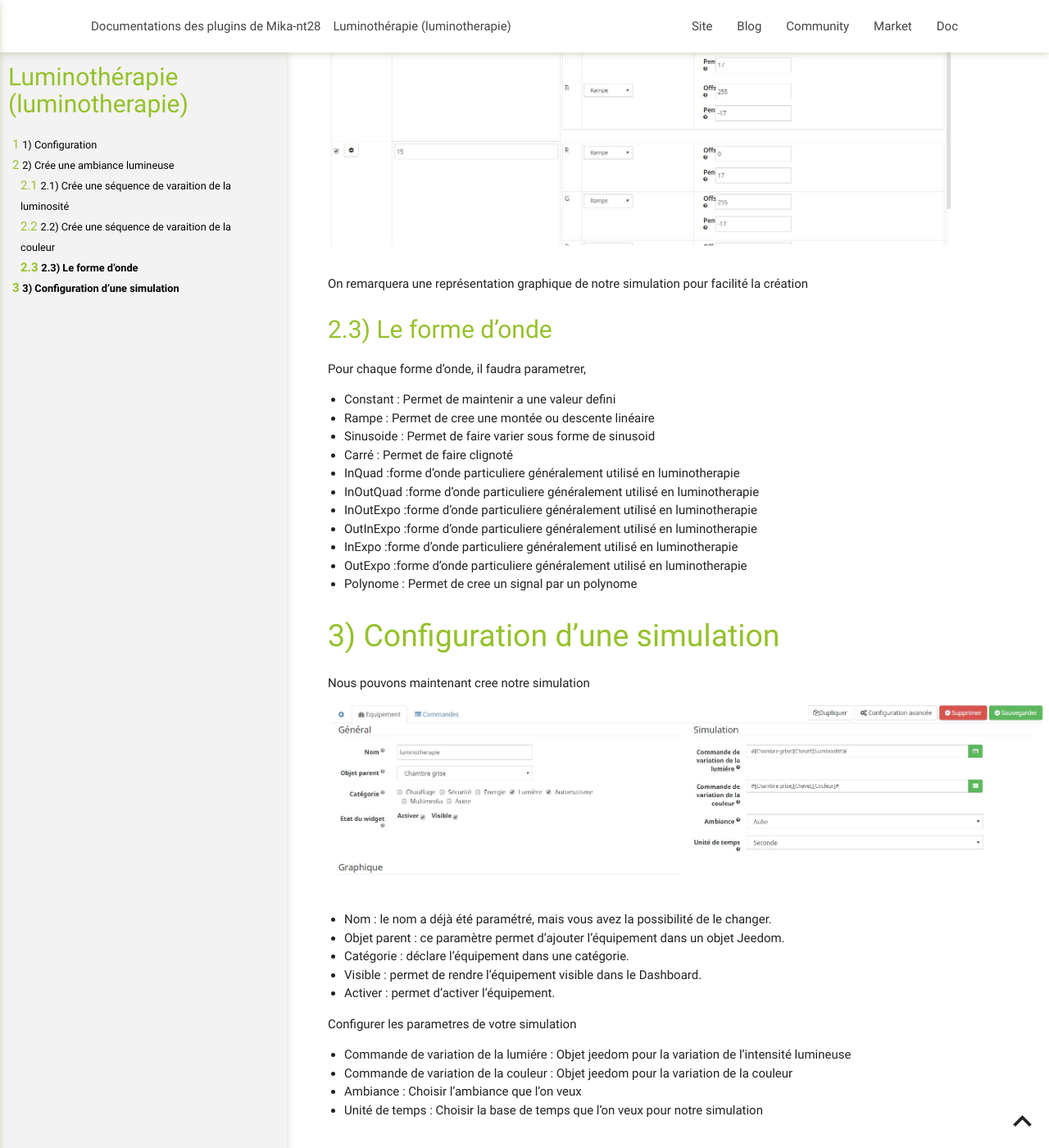
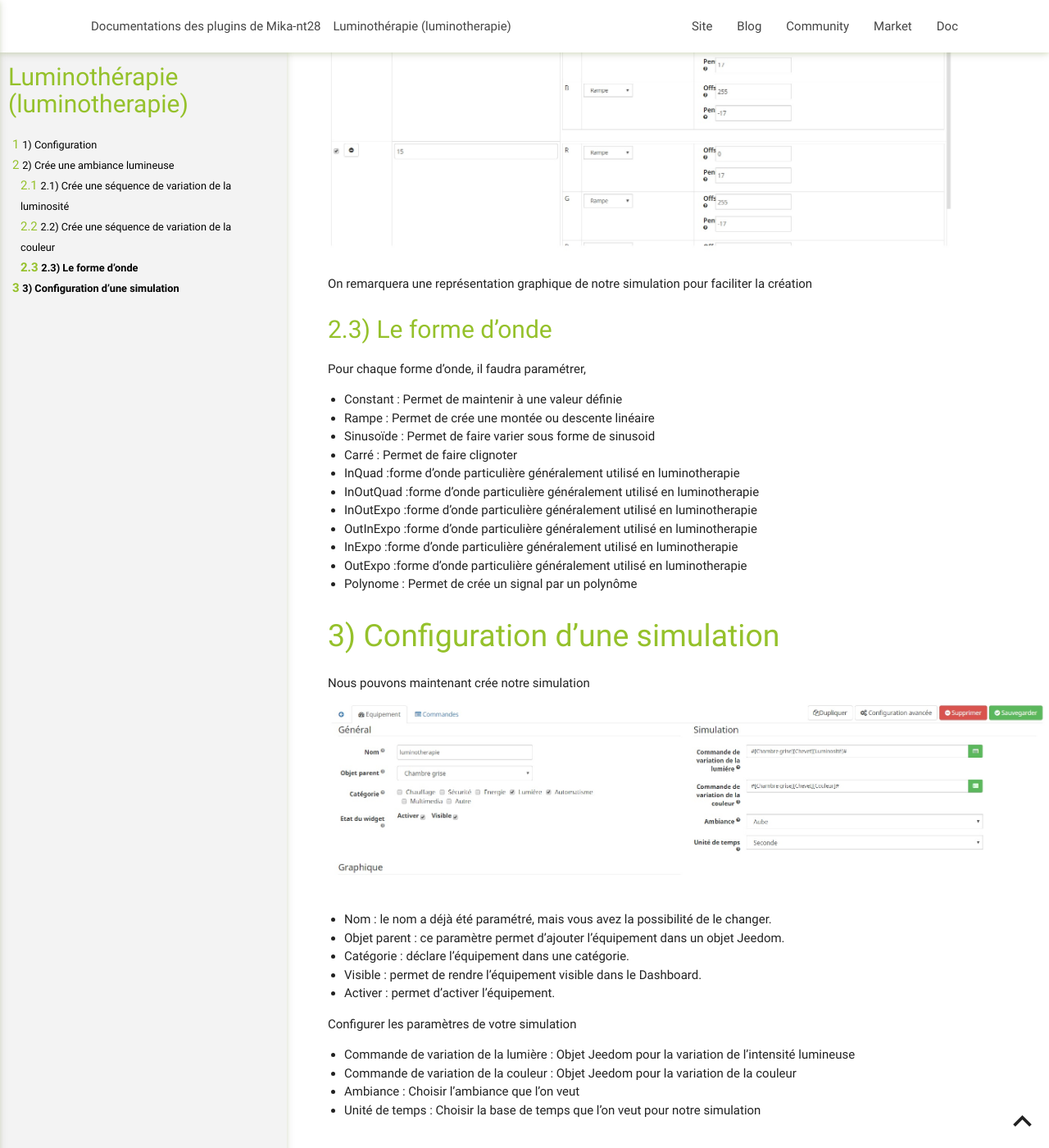
Before and after one commit to mika-nt28/Documentations, a Jekyll site: the page built from luminotherapie/fr_FR/index.md, in a window 1280 px wide and 1400 px high, scrolled down 1922 px. Shown: the whole window at 82% size. Built offline with Jekyll 4.4.1, drawn with Linux system fonts in a browser that asks for light colours; some of the changed text lies outside the part shown.

Commit message:
Typo : luminotherapie + modif Doc Freebox_oS

```diff
--- a/luminotherapie/fr_FR/index.md
+++ b/luminotherapie/fr_FR/index.md
@@ -7,63 +7,63 @@
 
 ====
 
-Ce plugin permet de créer des ambiances lumineuse
+Ce plugin permet de créer des ambiances lumineuses
 ![introduction01](../images/luminotherapie_screenshot_Configuration.jpg)
 
 Configuration
 ====
 
-* Temps d'attente : Ce temps, exprimé en seconde, est un temps de pause chaque verification d'un lancement d'une simulation. Ce temps est important pour libérer de la charge materiel
+* Temps d'attente : Ce temps, exprimé en seconde, est un temps de pause chaque vérification d'un lancement d'une simulation. Ce temps est important pour libérer de la charge matérielle
 
 Crée une ambiance lumineuse
 ====
 
-Par defaut, le plugin propose des ambiances pré-configurer, il est deconseiller de les modifier car elles seront mise a jours en meme temps que le plugin.
+Par défaut, le plugin propose des ambiances préconfigurer, il est déconseillé de les modifier car elles seront mises à jour en même temps que le plugin.
 
-Pour créer sa premiere ambiance, rien de plus simple, il suffie de cliquez sur le bouton "Ajouter ambiance" de la page principal puis de nommer l'ambiance.
-On vas retrouver sur cette page 2 onglets pour le paramettrage de le luminosité et de la couleur.
+Pour créer sa première ambiance, rien de plus simple, il suffit de cliquer sur le bouton "Ajouter ambiance" de la page principale puis de nommer l'ambiance.
+On va retrouver sur cette page 2 onglets pour le paramétrage de la luminosité et de la couleur.
 
-Crée une séquence de varaition de la luminosité
+Crée une séquence de variation de la luminosité
 ----
 
 En cliquant sur le bouton "Ajouter une séquence" nous allons pouvoir imbriquer plusieurs formes élémentaires afin de fabriquer notre signal
 
 ![introduction02](../images/luminotherapie_screenshot_ConfigurationAmbianceLum.jpg)
 
-On remarquera une représentation graphique de notre simulation pour facilité la création
+On remarquera une représentation graphique de notre simulation pour faciliter la création
 
-Pour chaque sequence, il faut determiner un delais dont sont unité sera definie dans la configuration d'une sequence.
+Pour chaque séquence, il faut déterminer un délai dont sont unité sera définie dans la configuration d'une séquence.
 
 
-Crée une séquence de varaition de la couleur
+Crée une séquence de variation de la couleur
 -----
 
-C'est le meme principe que pour la variation lumineuse, on vas imbriquer plusieurs forme élémentaire afin de fabriquer notre couleur et pour chaque couleur elementaire
+C'est le même principe que pour la variation lumineuse, on va imbriquer plusieurs formes élémentaires afin de fabriquer notre couleur et pour chaque couleur élémentaire
 
 ![introduction03](../images/luminotherapie_screenshot_ConfigurationAmbianceCouleur.jpg)
 
-On remarquera une représentation graphique de notre simulation pour facilité la création
+On remarquera une représentation graphique de notre simulation pour faciliter la création
 
 Le forme d'onde
 -----
 
-Pour chaque forme d'onde, il faudra parametrer,
-* Constant : Permet de maintenir a une valeur defini
-* Rampe : Permet de cree une montée ou descente linéaire
-* Sinusoide : Permet de faire varier sous forme de sinusoid
-* Carré : Permet de faire clignoté
-* InQuad :forme d'onde particuliere généralement utilisé en luminotherapie
-* InOutQuad :forme d'onde particuliere généralement utilisé en luminotherapie
-* InOutExpo :forme d'onde particuliere généralement utilisé en luminotherapie
-* OutInExpo :forme d'onde particuliere généralement utilisé en luminotherapie
-* InExpo :forme d'onde particuliere généralement utilisé en luminotherapie
-* OutExpo :forme d'onde particuliere généralement utilisé en luminotherapie
-* Polynome : Permet de cree un signal par un polynome
+Pour chaque forme d'onde, il faudra paramétrer,
+* Constant : Permet de maintenir à une valeur définie
+* Rampe : Permet de crée une montée ou descente linéaire
+* Sinusoïde : Permet de faire varier sous forme de sinusoid
+* Carré : Permet de faire clignoter
+* InQuad :forme d'onde particulière généralement utilisé en luminotherapie
+* InOutQuad :forme d'onde particulière généralement utilisé en luminotherapie
+* InOutExpo :forme d'onde particulière généralement utilisé en luminotherapie
+* OutInExpo :forme d'onde particulière généralement utilisé en luminotherapie
+* InExpo :forme d'onde particulière généralement utilisé en luminotherapie
+* OutExpo :forme d'onde particulière généralement utilisé en luminotherapie
+* Polynome : Permet de crée un signal par un polynôme
 
 Configuration d'une simulation
 ====
 
-Nous pouvons maintenant cree notre simulation
+Nous pouvons maintenant crée notre simulation
 
 ![introduction04](../images/ConfigurationGeneral.jpg)
 
@@ -73,8 +73,8 @@
 * Visible : permet de rendre l'équipement visible dans le Dashboard.
 * Activer : permet d'activer l'équipement.
 
-Configurer les parametres de votre simulation
-* Commande de variation de la lumiére : Objet jeedom pour la variation de l'intensité lumineuse
-* Commande de variation de la couleur : Objet jeedom pour la variation de la couleur
-* Ambiance : Choisir l'ambiance que l'on veux
-* Unité de temps : Choisir la base de temps que l'on veux pour notre simulation
+Configurer les paramètres de votre simulation
+* Commande de variation de la lumière : Objet Jeedom pour la variation de l'intensité lumineuse
+* Commande de variation de la couleur : Objet Jeedom pour la variation de la couleur
+* Ambiance : Choisir l'ambiance que l'on veut
+* Unité de temps : Choisir la base de temps que l'on veut pour notre simulation
```
Also changed, not shown: Freebox_OS/fr_FR/index.md (+20 -27 lines).
